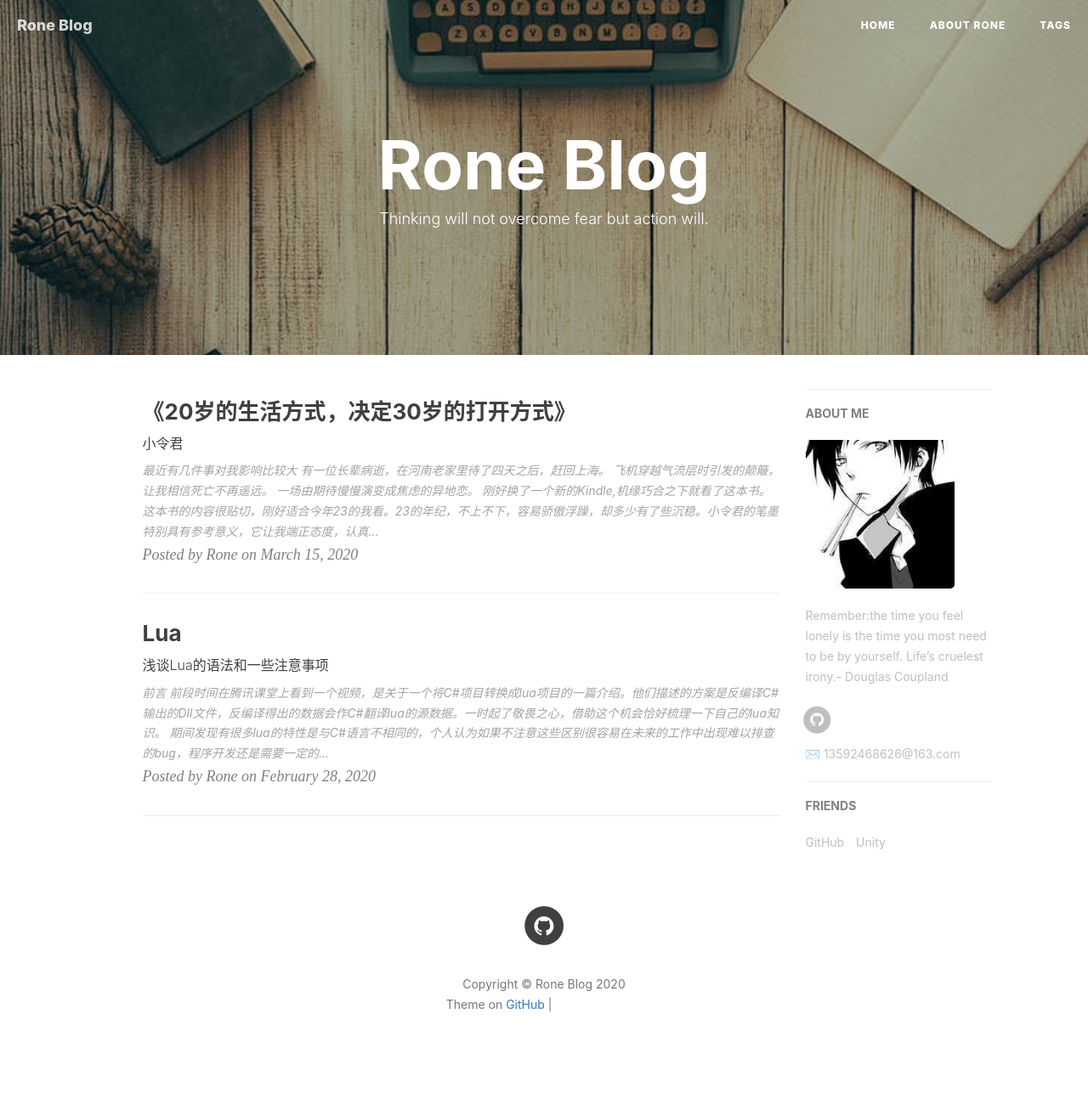
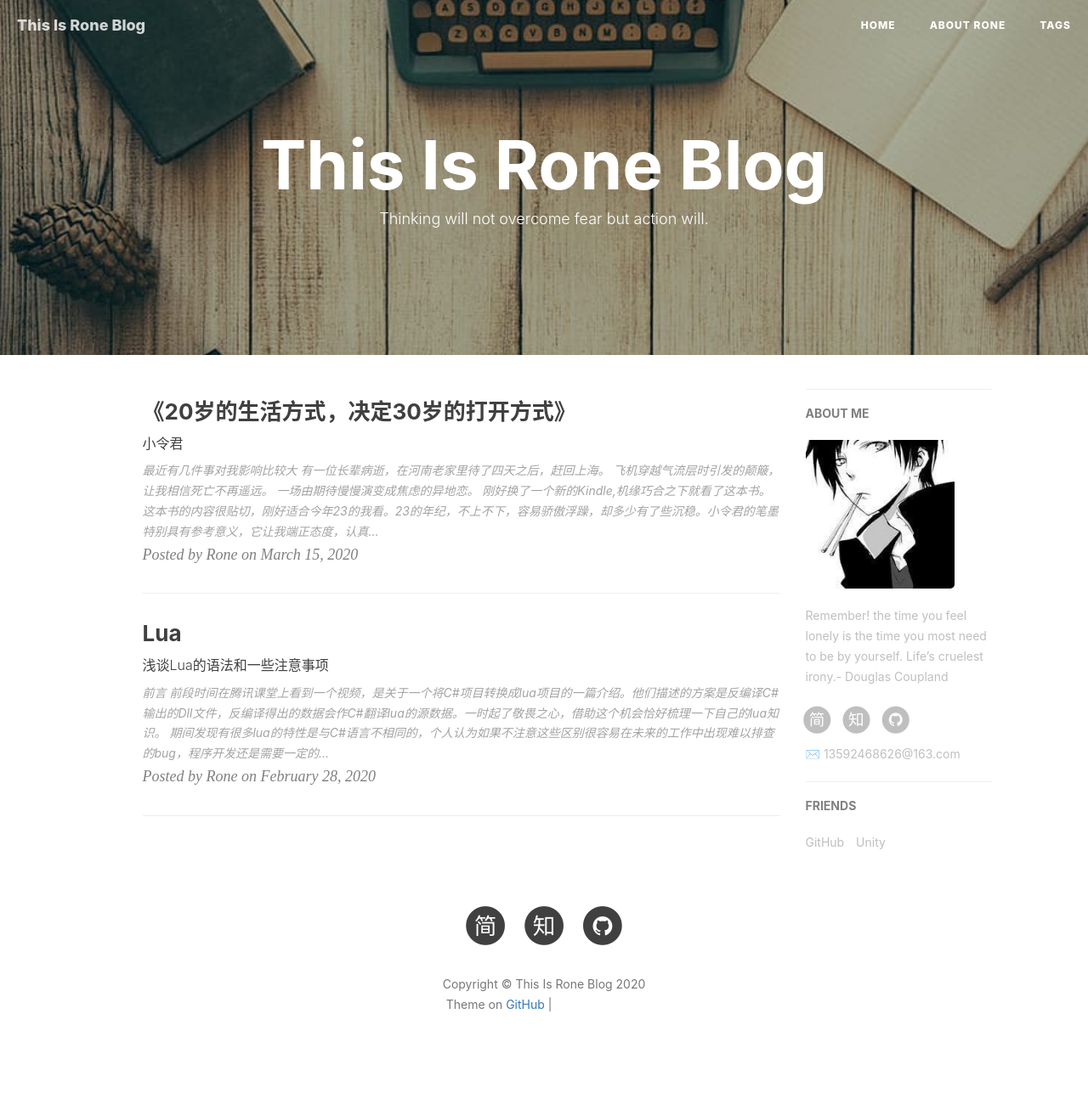
Before and after one commit to RoneBlog/RoneBlog.github.io, a Jekyll site: the page built from index.html, in a window 1280 px wide. Shown: the whole page at 85% size. Built offline with Jekyll 4.4.1, drawn with Linux system fonts in a browser that asks for light colours; nearby versions of some CDN libraries; the list of posts is cut into pages by our own code; comment, search, counter and statistics services are not loaded; part of the change alters nothing that is shown; grey boxes are pictures that could not be loaded.

Commit message:
修改账号

```diff
--- a/_config.yml
+++ b/_config.yml
@@ -1,28 +1,29 @@
 # Site settings
-title: Rone Blog
-SEOTitle: 曹世荣的博客 | Rone Blog
+title: This Is Rone Blog
+SEOTitle: This Is Rone Blog
 header-img: img/post-bg-desk.jpg
 email: 13592468626@163.com
-description: "Every failure is leading towards success."
-keyword: "BY, BY Blog, 柏荧的博客, qiubaiying, 邱柏荧, iOS, Apple, iPhone"
-url: "http://RoneBlog.github.io"          # your host, for absolute URL
+description: "千里之行，始于足下！"
+keyword: "Rone, Rone Blog, 曹世荣, caoshirong, This Is Rone, ThisIsRone, Unity"
+url: "http://ThisIsRone.github.io"          # your host, for absolute URL
 baseurl: ""      # for example, '/blog' if your blog hosted on 'host/blog'
-github_repo: "https://github.com/RoneBlog/RoneBlog.github.io.git" # you code repository
+github_repo: "https://github.com/ThisIsRone/ThisIsRone.github.io.git" # you code repository
 
 # Sidebar settings
 sidebar: true                           # whether or not using Sidebar.
-sidebar-about-description: "Remember:the time you feel lonely is the time you most need to be by yourself. Life’s cruelest irony.- Douglas Coupland"
+sidebar-about-description: "Remember! the time you feel lonely is the time you most need to be by yourself. Life’s cruelest irony.- Douglas Coupland"
 sidebar-avatar: /img/avatar_m.jpg      # use absolute URL, seeing it's used in both `/` and `/about/`
 
 
 
 # SNS settings
 RSS: false
+zhihu_username:     ThisIsRone
+github_username:    ThisIsRone
+jianshu_username:   ThisIsRone
+csdn_username:   ThisIsRone
 # weibo_username:     qiubaiying
-# zhihu_username:     qiubaiying
-github_username:    RoneBlog
 # facebook_username:  baiying.qiu.7
-# jianshu_username:   e71990ada2fd
 #twitter_username:   qiubaiying
 
 
```
